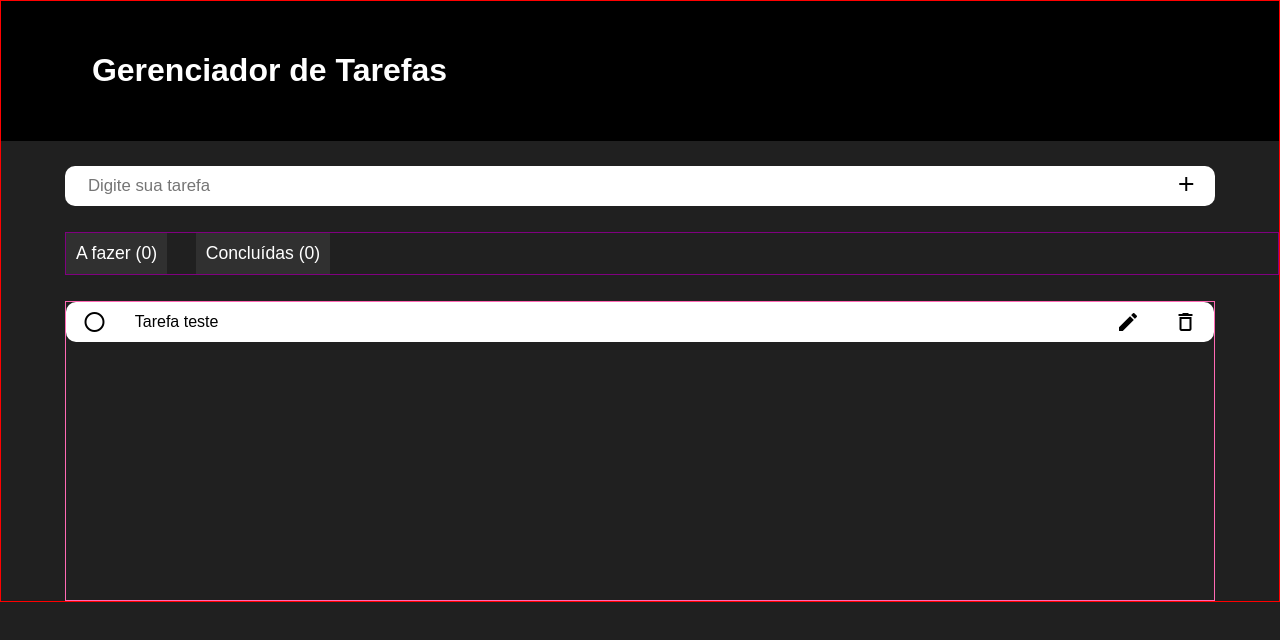
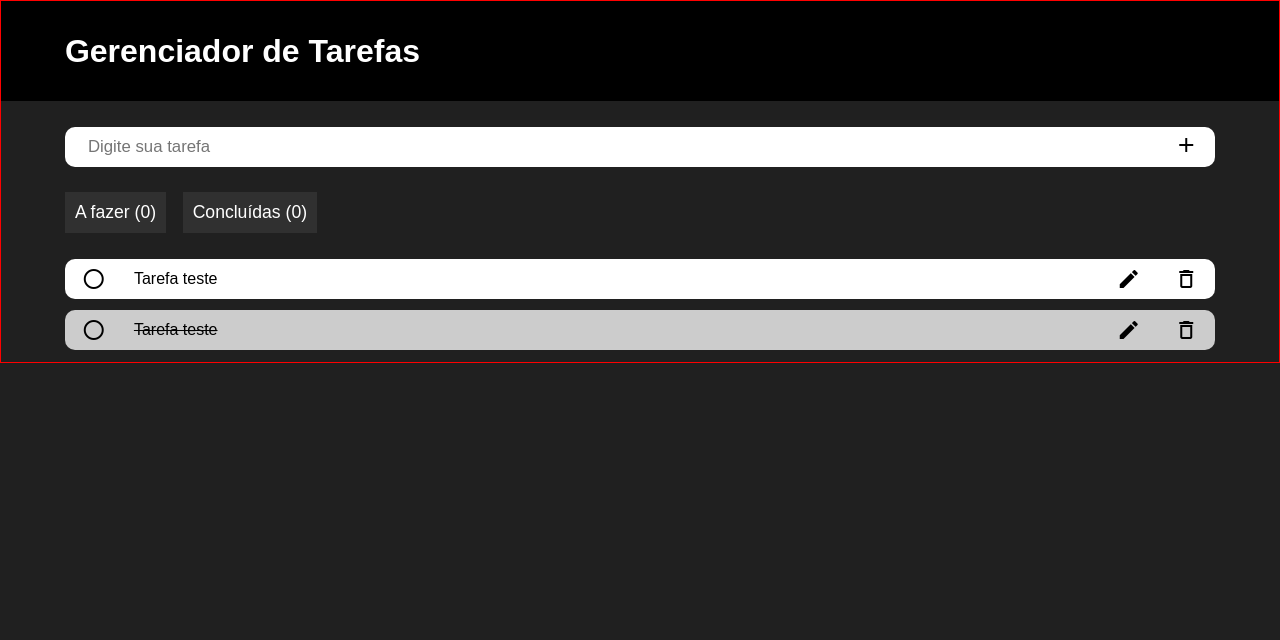
Before and after one commit to Vitorio-Desenvolvedor/App_habito_sustentabilidade, a plain HTML site: page index.html in a window 1280 px wide. Drawn offline with Linux system fonts and the light colour scheme.

Commit message:
Design da tarefa marcada feito

```diff
--- a/index.html
+++ b/index.html
@@ -38,6 +38,23 @@
                     </div>
                 </div>
             </div>
+            <div class="tarefa marcada">
+                <div class="tarefa-icon">
+                    <!-- <span class="material-icons">check_circle_outline</span> -->
+                    <span class="material-icons">radio_button_unchecked</span>
+                </div>
+                <div class="tarefa-texto">
+                    Tarefa teste
+                </div>
+                <div class="tarefa-opcoes">
+                    <div class="btn-editar">
+                        <span class="material-icons">edit</span>
+                    </div>
+                    <div class="btn-delete">
+                        <span class="material-icons">delete_outline</span>
+                    </div>
+                </div>
+            </div>
         </div>
     </div>
     <script src="index.js"></script>
--- a/styles/index.scss
+++ b/styles/index.scss
@@ -10,13 +10,21 @@ body{
     border: 1px solid red;
 }
 h1{
+    padding: 0;
     margin-left: 5%;
+    // border: 1px solid white;
 }
 header{
+    display: flex;
+    height: 100px;
     background: black;
     color: white;
-    padding: 30px;
+    // padding: 30px;
     /* border: 1px solid blue; */
+    *{
+        display: flex;
+        align-items: center;
+    }
 }
 .div-input-tarefa{
     display: flex;
@@ -52,13 +60,13 @@ header{
 .opcoes-tarefa{
     margin-left: 5%;
     /* height: fit-content; */
-    border: 1px solid purple;
+    // border: 1px solid purple;
     margin-bottom: 2%;
     button{
         border: none;
         display: inline-block;
         cursor: pointer;
-        margin-right: 2%;
+        margin-right: 1%;
         text-align: center;
         height: 10%;
         color: white;
@@ -68,12 +76,12 @@ header{
     }
 }
 .container-tarefas{
-    border: 1px solid hotpink;
+    // border: 1px solid hotpink;
     display: flex;
     flex-flow: column;
     margin-left: 5%;
     margin-right: 5%;
-    height: 300px;
+    // height: 300px;
 }
 .tarefa{
     display: flex;
@@ -84,7 +92,7 @@ header{
     height: 40px;
     /* padding: 18px; */
     /* font-size: 2rem; */
-    margin-bottom: 2%;
+    margin-bottom: 1%;
     border-radius: 10px;
     *{
         height: 40px;
@@ -120,3 +128,9 @@ header{
         }
     }
 }
+.marcada{
+    background: #ccc;
+    .tarefa-texto{
+        text-decoration: line-through;
+    }
+}
```
Also changed, not shown: styles/index.css, 1 other file.
